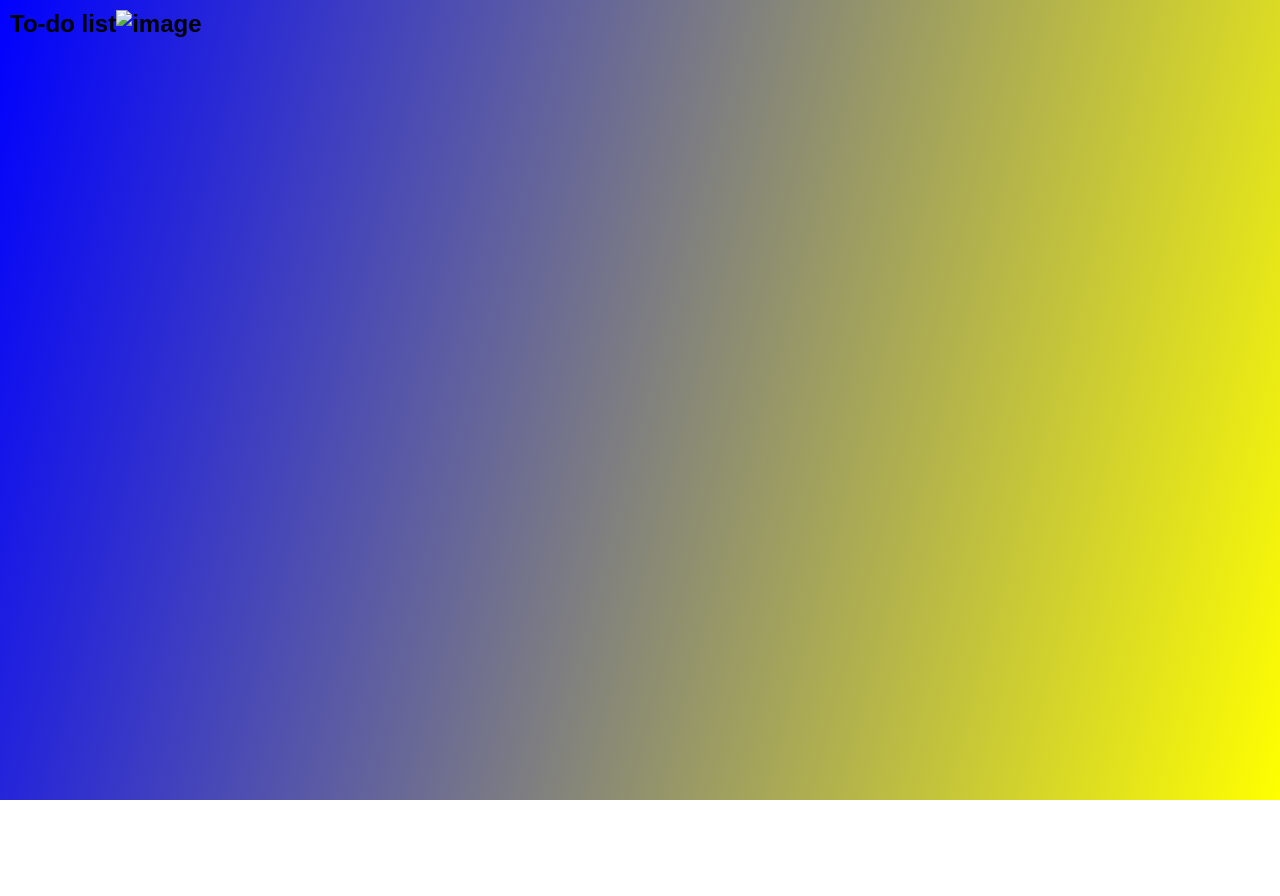
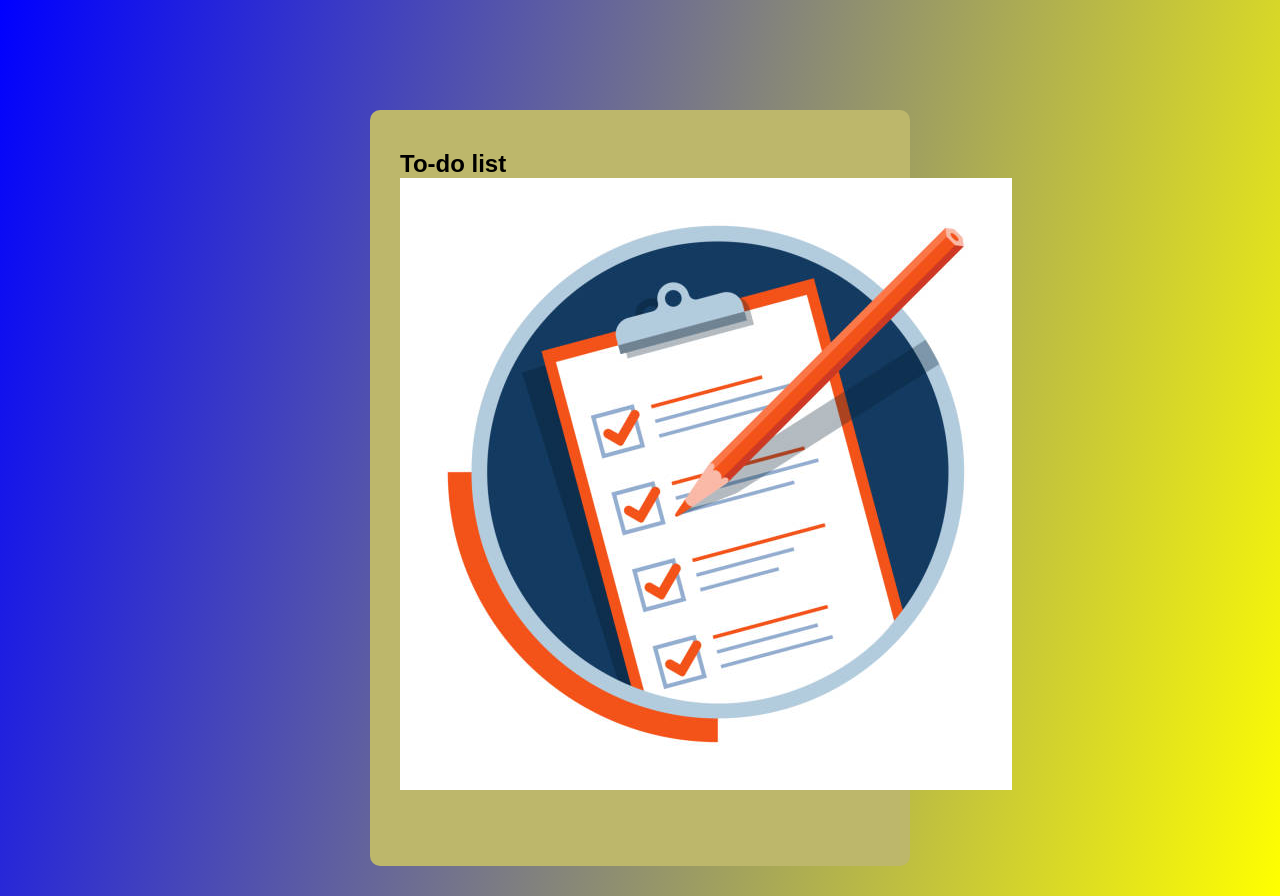
Before and after one commit to nilcoder09/project1, a plain HTML site: page index.html in a window 1280 px wide. Before the commit the page ends 800 px from the top, so only its background shows below. Drawn offline with Linux system fonts and the light colour scheme.

Commit message:
logo1 and image

```diff
--- a/index.html
+++ b/index.html
@@ -7,7 +7,7 @@
     <body>
         <div class="container">
             <div class="todo-app">
-                <h2>To-do list<img src="", alt= "image"></h2>
+                <h2>To-do list<img src="/logo1.jpg", alt= "image"></h2>
             </div>
         </div>
     </body>
--- a/style.css
+++ b/style.css
@@ -15,6 +15,9 @@
 
 .todo-app{
     width: 100%;
-    max-width: 540%;
-
+    max-width: 540px;
+    background-color: darkkhaki;
+    margin: 100px auto 20px;
+    padding: 40px 30px 70px;
+    border-radius: 10px;
 }
```
Also changed, not shown: logo1.jpg (added), 1 other file.
